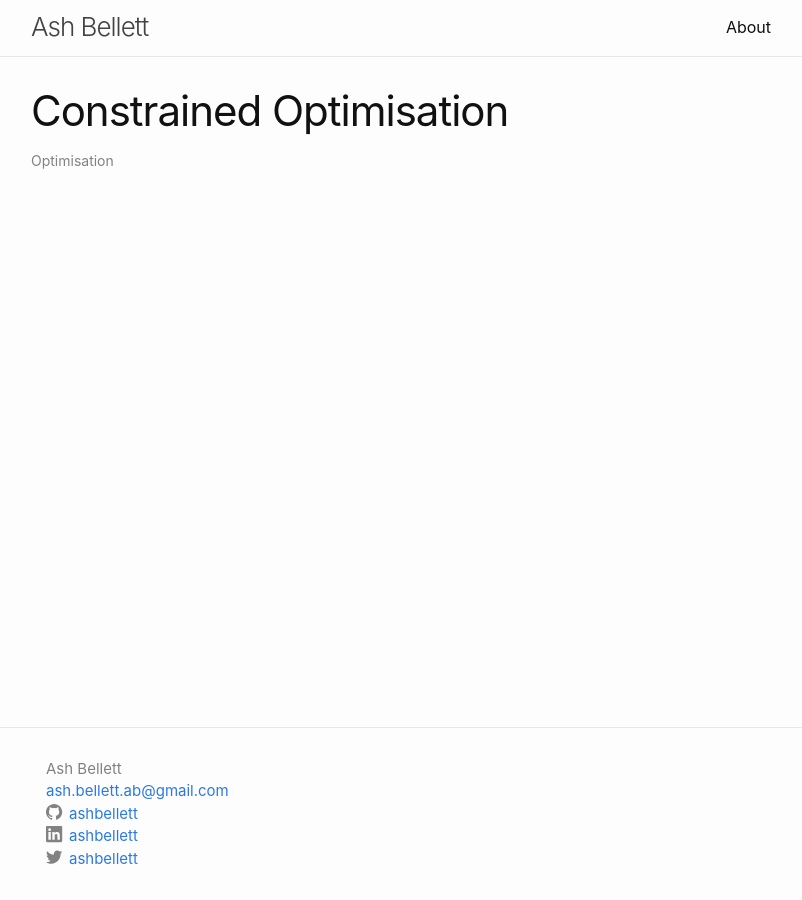
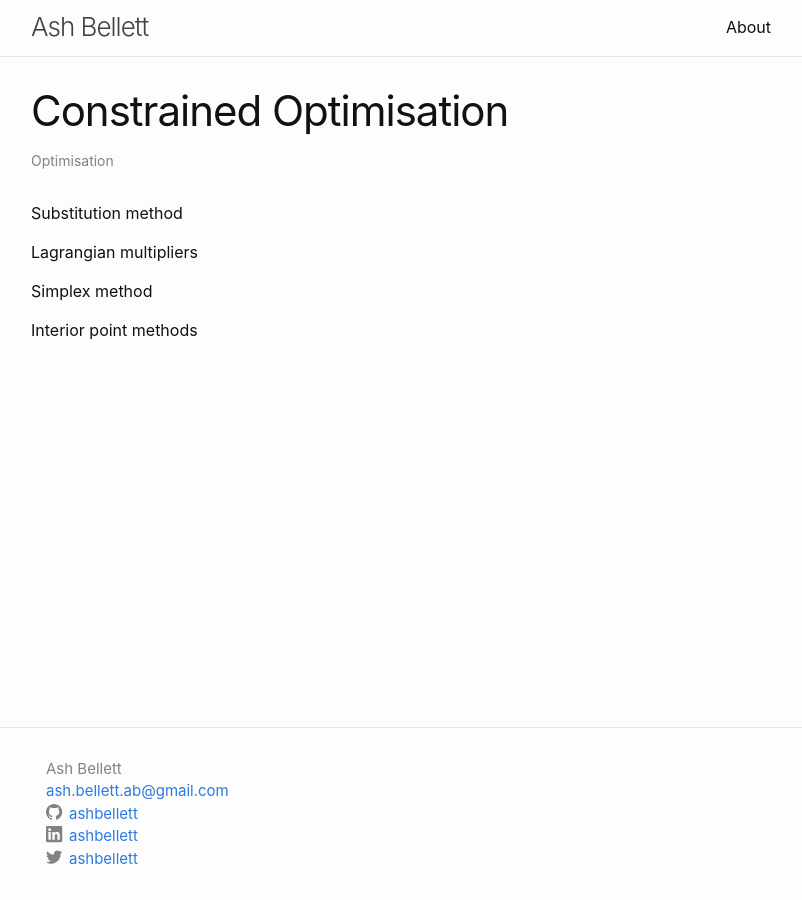
Before and after one commit to ashbellett/ashbellett.github.io, a Jekyll site: the page built from _posts/_optimisation/constrained-optimisation.md, in a window 1280 px wide. Shown: the whole page, without its empty margins (239-1041 px from the left). Built offline with Jekyll 4.4.1, drawn with Linux system fonts in a browser that asks for light colours; some web fonts are replaced.

Commit message:
Add optimisation topics

```diff
--- a/_posts/_optimisation/constrained-optimisation.md
+++ b/_posts/_optimisation/constrained-optimisation.md
@@ -5,3 +5,11 @@ title:  "Constrained Optimisation"
 tags: ["optimisation", "constrained optimisation"]
 description: "Reducing set of valid optimal values"
 ---
+
+Substitution method
+
+Lagrangian multipliers
+
+Simplex method
+
+Interior point methods
```
Also changed, not shown: _posts/_optimisation/convexity.md (+6 -0 lines), _posts/_optimisation/unconstrained-optimisation.md (+4 -0 lines).
